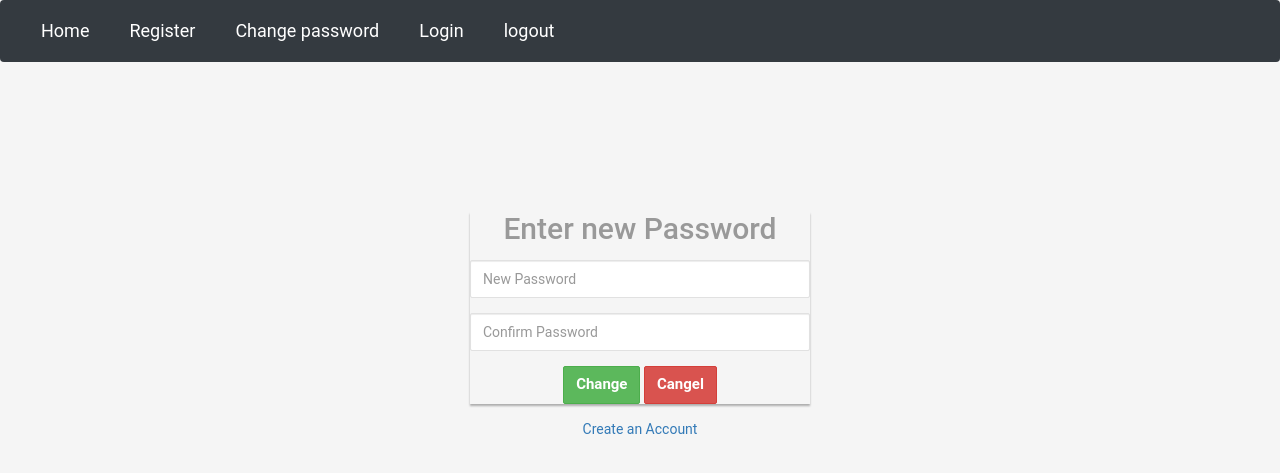
After one commit to RajapandiR/django-register, a Django app: a page that uses templates/set_password.html in a window 1280 px wide. The commit adds this page. Shown: the top 473 px of the page. Run offline with Django 3.2, Linux system fonts and the light colour scheme; some libraries are stand-ins or nearby versions.

Commit message:
reset password

```diff
--- a/register/urls.py
+++ b/register/urls.py
@@ -32,4 +32,8 @@ urlpatterns = [
     path( 'api/', include('registerapp.urls')),
     path('change-password/', auth_views.PasswordChangeView.as_view(template_name='change.html',
             success_url = '/view')),
+    path('reset_password/', auth_views.PasswordResetView.as_view(template_name='reset_password.html'), name="reset_password"),
+    path('resetpassword_sent/', auth_views.PasswordResetDoneView.as_view(), name="password_reset_done"),
+    path('reset<uidb64>/<token>/', auth_views.PasswordResetConfirmView.as_view(template_name='set_password.html'), name="password_reset_confirm"),
+    path('reset_password_complete/', auth_views.PasswordResetCompleteView.as_view(), name="password_reset_complete"),
 ]+ static(settings.STATIC_URL, document_root=settings.STATIC_ROOT)
--- a/static/css/style.css
+++ b/static/css/style.css
@@ -54,15 +54,14 @@
     .signup-form .btn {
         font-size: 16px;
         font-weight: bold;
-		background: #19aa8d;
         border-radius: 3px;
 		border: none;
 		min-width: 140px;
         outline: none !important;
     }
-	.signup-form .btn:hover, .signup-form .btn:focus {
-		background: #179b81;
-	}
+	/*.signup-form .btn:hover, .signup-form .btn:focus {
+		background: red;
+	}*/
 	.signup-form a {
 		color: #19aa8d;
 		text-decoration: none;
@@ -90,8 +89,7 @@
 	}
     .login-form form {
     	margin-bottom: 15px;
-        background: #f7f7f7;
-        box-shadow: 0px 2px 2px rgba(0, 0, 0, 0.3);
+        box-shadow: 0px 2px 2px rgba(0, 0, 0, 0.3);*/
         padding: 30px;
     }
     .login-form h2 {
--- a/templates/login.html
+++ b/templates/login.html
@@ -32,7 +32,7 @@
                 <button type="submit" class="btn btn-primary btn-block">Log in</button>
             </div>
             <div class="clearfix">
-                <center><a href="#" class="pull-center">Forgot Password?</a></center>
+                <center><a href="/reset_password" class="pull-center">Forgot Password?</a></center>
             </div>
         </form>
         <p class="text-center"><a href="/register">Create an Account</a></p>
--- a/templates/register.html
+++ b/templates/register.html
@@ -51,7 +51,7 @@
 			</div>
         </div>
 		<div class="form-group">
-            <button type="submit" class="btn btn-primary btn-block btn-lg">Sign Up</button>
+            <button type="submit" class="btn btn-success btn-block btn-lg">Sign Up</button>
         </div>
 
     </form>
--- /dev/null
+++ b/templates/resetpassword_sent.html
@@ -0,0 +1 @@
+<center><h2>Send an Email</h2></center>
--- /dev/null
+++ b/templates/set_password.html
@@ -0,0 +1,26 @@
+{% extends 'base.html' %}
+
+{% block title %}
+<title>Login</title>
+{% endblock %}
+
+{% block body %}
+    <div class="login-form">
+        <form action="" method="post">
+            <h2 class="text-center">Enter new Password</h2>
+            {% csrf_token %}
+            <div class="form-group">
+                <input type="password" class="form-control" placeholder="New Password" name = "new_password1" required="required">
+            </div>
+            <div class="form-group">
+                <input type="password" class="form-control" placeholder="Confirm Password" name = "new_password2" required="required">
+            </div>
+            <div class="form-group">
+                <center>
+                <button type="submit" class="btn btn-success ">Change</button>
+                <button type="reset" class="btn btn-danger ">Cangel</button></center>
+            </div>
+        </form>
+        <p class="text-center"><a href="/register">Create an Account</a></p>
+    </div>
+{% endblock %}
```
Also changed, not shown: register/settings.py (+9 -0 lines), templates/reset_password.html (added, +29 -0 lines).
